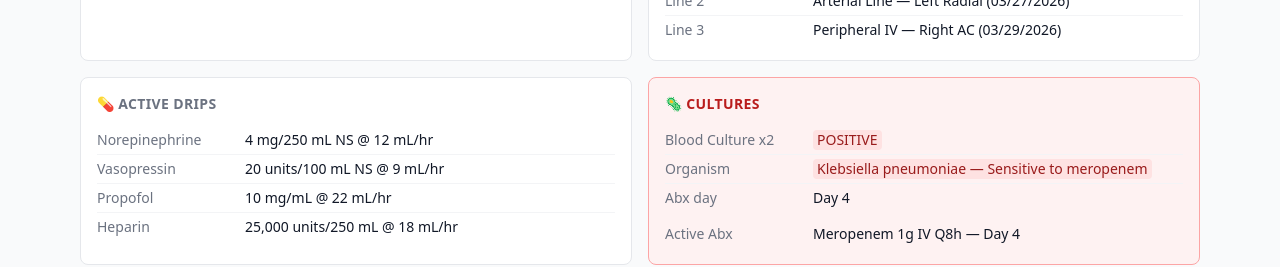
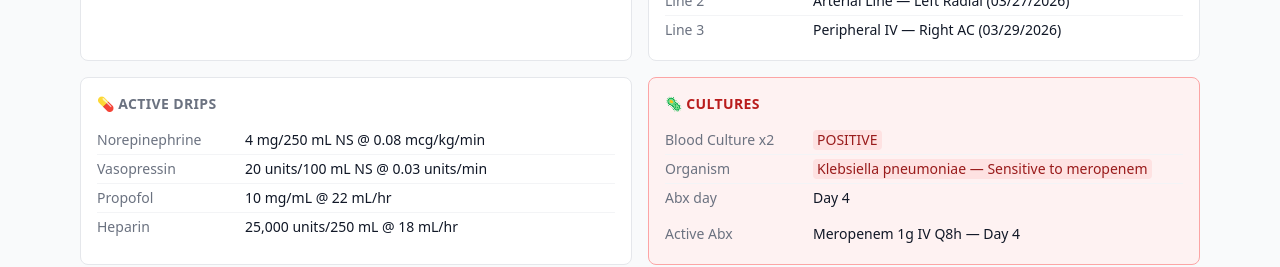
Before and after one commit to artintexas321/icu-handoff, a Next.js app: page /patient/1 in a window 1280 px wide. Shown: the part 1660-1927 px from the top of the page. Built offline with nearby package versions, Linux system fonts and the light colour scheme.

Commit message:
Fix pressor rates: norepi in mcg/kg/min, vaso in units/min

```diff
--- a/data/patients.ts
+++ b/data/patients.ts
@@ -104,8 +104,8 @@ export const patients: Patient[] = [
       { type: 'Peripheral IV', location: 'Right AC', date: '03/29/2026' }
     ],
     drips: [
-      { name: 'Norepinephrine', concentration: '4 mg/250 mL NS', rate: '12 mL/hr' },
-      { name: 'Vasopressin', concentration: '20 units/100 mL NS', rate: '9 mL/hr' },
+      { name: 'Norepinephrine', concentration: '4 mg/250 mL NS', rate: '0.08 mcg/kg/min' },
+      { name: 'Vasopressin', concentration: '20 units/100 mL NS', rate: '0.03 units/min' },
       { name: 'Propofol', concentration: '10 mg/mL', rate: '22 mL/hr' },
       { name: 'Heparin', concentration: '25,000 units/250 mL', rate: '18 mL/hr' }
     ],
@@ -372,7 +372,7 @@ export const patients: Patient[] = [
       { type: 'Peripheral IV', location: 'Right AC (16g)', date: '03/29/2026' }
     ],
     drips: [
-      { name: 'Norepinephrine', concentration: '4 mg/250 mL NS', rate: '7 mL/hr' },
+      { name: 'Norepinephrine', concentration: '4 mg/250 mL NS', rate: '0.05 mcg/kg/min' },
       { name: 'Pantoprazole', concentration: '40 mg/100 mL NS', rate: 'continuous 8 mg/hr' }
     ],
     labs: [
```
